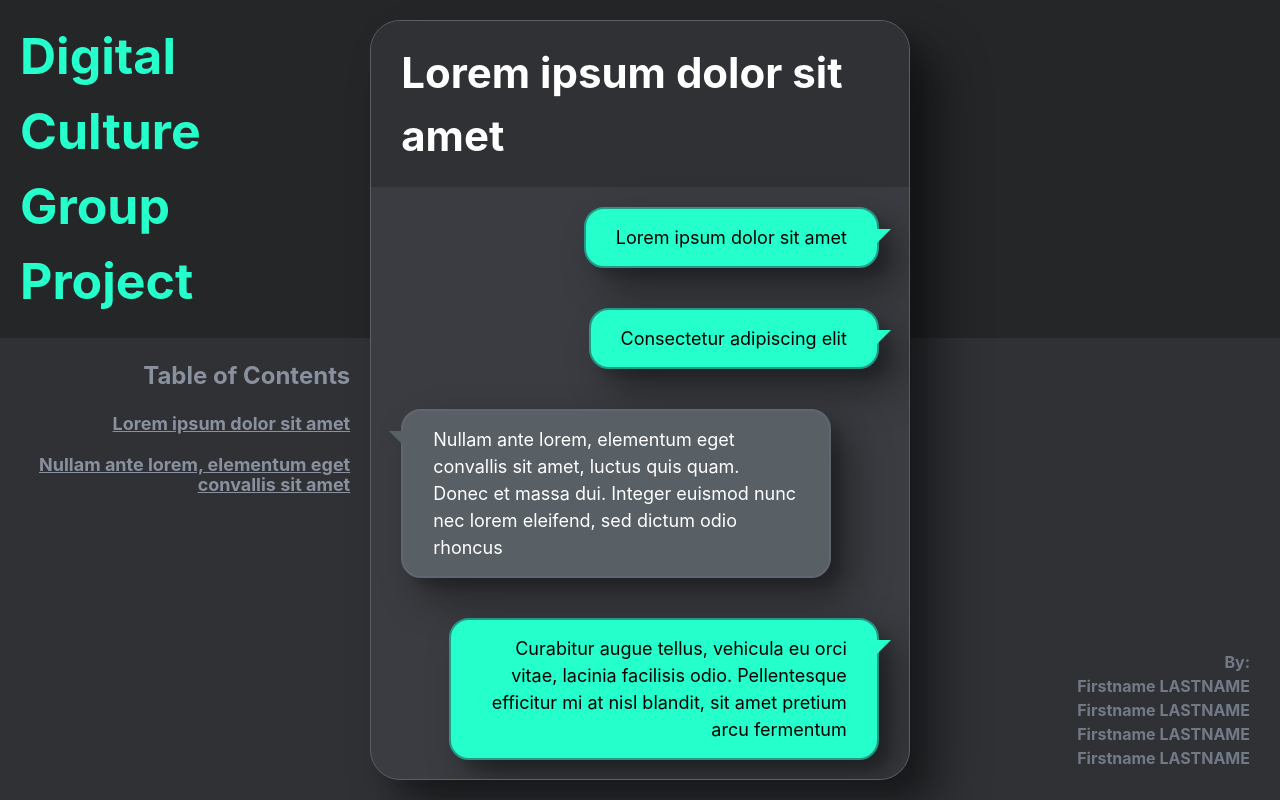
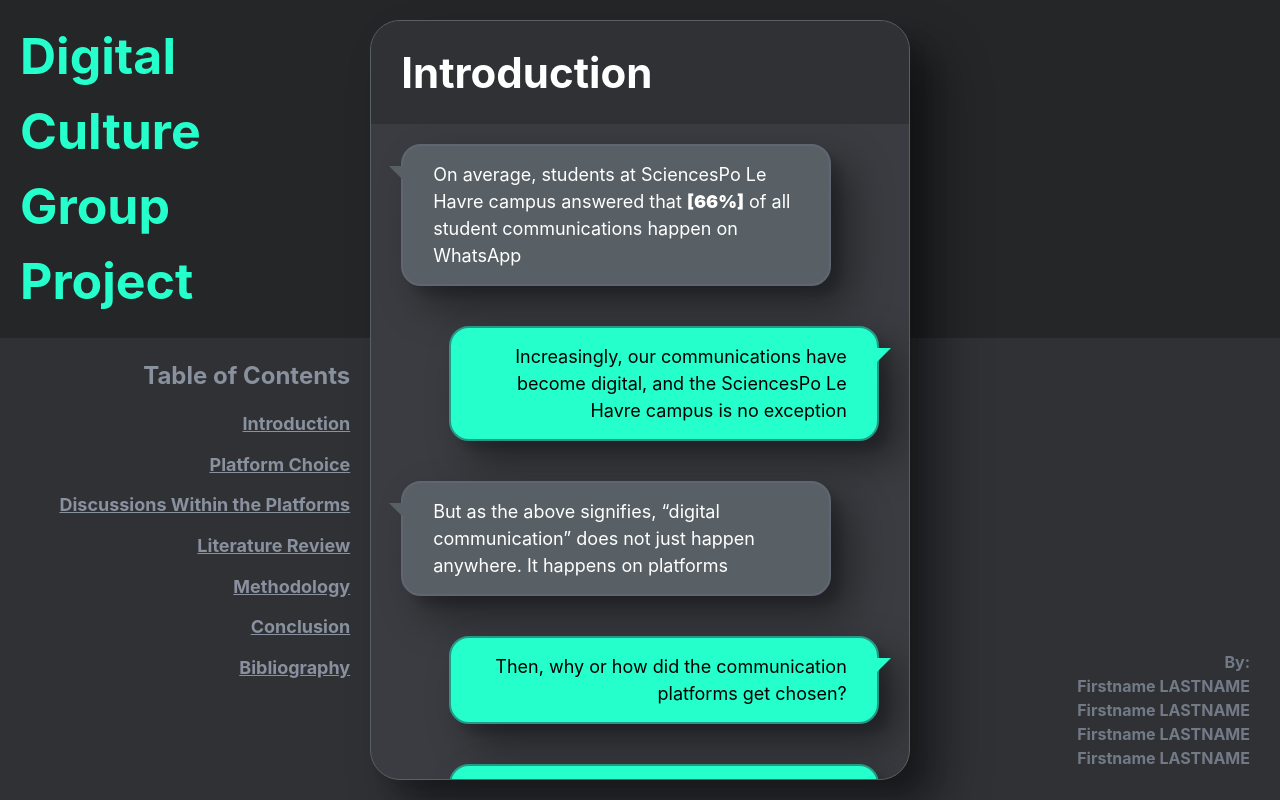
Before and after one commit to TaigaYamada/DigitalCulture, a React app: page / in a window 1280 px wide. Built offline with nearby package versions, Linux system fonts and the light colour scheme; a web font is replaced by a local one.

Commit message:
Added content for introduction

```diff
--- a/src/js/components/App.jsx
+++ b/src/js/components/App.jsx
@@ -56,7 +56,7 @@
                   type='button'
                   onClick={scrollToSection}
                 >
-                  Lorem ipsum dolor sit amet
+                  Introduction
                 </button>
               </li>
               <li>
@@ -64,7 +64,47 @@
                   type='button'
                   onClick={scrollToSection}
                 >
-                  Nullam ante lorem, elementum eget convallis sit amet
+                  Platform Choice
+                </button>
+              </li>
+              <li>
+                <button
+                  type='button'
+                  onClick={scrollToSection}
+                >
+                  Discussions Within the Platforms
+                </button>
+              </li>
+              <li>
+                <button
+                  type='button'
+                  onClick={scrollToSection}
+                >
+                  Literature Review
+                </button>
+              </li>
+              <li>
+                <button
+                  type='button'
+                  onClick={scrollToSection}
+                >
+                  Methodology
+                </button>
+              </li>
+              <li>
+                <button
+                  type='button'
+                  onClick={scrollToSection}
+                >
+                  Conclusion
+                </button>
+              </li>
+              <li>
+                <button
+                  type='button'
+                  onClick={scrollToSection}
+                >
+                  Bibliography
                 </button>
               </li>
             </ul>
@@ -75,22 +115,31 @@
       <div className='container'>
         <SimpleBar className='container__scroll'>
           {!isWide ? <h1 className='in-phone'>{title}</h1> : ''}
-          <Heading id='0'>Lorem ipsum dolor sit amet</Heading>
-          <Bubble>
-            Lorem ipsum dolor sit amet
+          <Heading id='0'>Introduction</Heading>
+          <Bubble left>
+            On average, students at SciencesPo Le Havre campus answered that
+            {' '}
+            <b>[66%]</b>
+            {' '}
+            of all student communications happen on WhatsApp
           </Bubble>
           <Bubble>
-            Consectetur adipiscing elit
+            Increasingly, our communications have become digital, and the SciencesPo Le Havre campus is no exception
           </Bubble>
           <Bubble left>
-            Nullam ante lorem, elementum eget convallis sit amet, luctus quis quam. Donec et massa dui. Integer euismod nunc nec lorem eleifend, sed dictum odio rhoncus
+            But as the above signifies, “digital communication” does not just happen anywhere. It happens on platforms
           </Bubble>
           <Bubble>
-            Curabitur augue tellus, vehicula eu orci vitae, lacinia facilisis odio. Pellentesque efficitur mi at nisl blandit, sit amet pretium arcu fermentum
+            Then, why or how did the communication platforms get chosen?
           </Bubble>
-          <Bubble left>
-            Aliquam consectetur at mi sed blandit. Mauris malesuada non dolor non vestibulum
+          <Bubble>
+            What do these platforms do to the ways we communicate?
           </Bubble>
+          <Bubble>
+            These are the questions we set out to investigate
+          </Bubble>
+
+          <Heading id='1'>Platform Choice</Heading>
 
           <Post
             title='Title of image'
@@ -104,7 +153,6 @@
             Consectetur adipiscing elit
           </Bubble>
 
-          <Heading id='1'>Nullam ante lorem, elementum eget convallis sit amet</Heading>
           <Bubble left>
             Luctus quis quam. Donec et massa dui. Integer euismod nunc nec lorem eleifend, sed dictum odio rhoncus
           </Bubble>
@@ -120,6 +168,12 @@
             src=''
             desc='Small text to explain the image'
           />
+
+          <Heading id='2'>Discussions Within the Platforms</Heading>
+          <Heading id='3'>Literature Review</Heading>
+          <Heading id='4'>Methodology</Heading>
+          <Heading id='5'>Conclusion</Heading>
+          <Heading id='6'>Bibliography</Heading>
 
           {!isWide
             ? (
--- a/src/sass/components/_base.scss
+++ b/src/sass/components/_base.scss
@@ -28,3 +28,8 @@
   width: 100vw;
   height: 100vh;
 }
+
+
+b {
+  font-weight: 900;
+}
```
